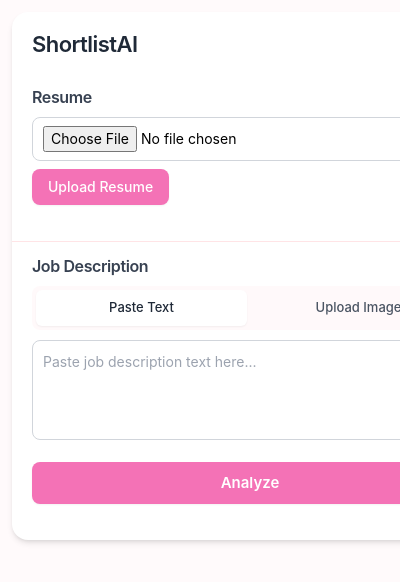
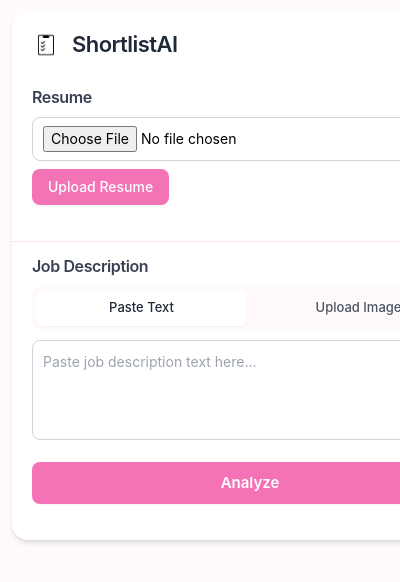
Before and after one commit to YashPatkar/ShortlistAI, a browser extension: page extension/popup.html in a window 400 px wide. Shown: the top 582 px of the page. Drawn offline with Linux system fonts and the light colour scheme; no server answers.

Commit message:
Added Logo and changed the ui primary color

```diff
--- a/extension/popup.html
+++ b/extension/popup.html
@@ -5,11 +5,13 @@
     <meta name="viewport" content="width=device-width, initial-scale=1.0">
     <title>ShortlistAI</title>
     <link rel="stylesheet" href="styles.css">
-    <link rel="icon" type="image/png" href="static/logo.png">
 </head>
 <body class="font-sans w-[500px] min-h-[400px] p-3 bg-rose-50/30">
     <div class="bg-white rounded-2xl p-0 shadow-md overflow-hidden">
-        <h1 id="extensionTitle" class="text-[22px] font-semibold m-0 px-5 pt-4 pb-3 text-gray-800 tracking-tight">ShortlistAI</h1>
+        <div id="extensionTitle" class="flex items-center gap-3 m-0 px-5 pt-4 pb-3">
+            <img src="icon.png" alt="ShortlistAI logo" class="h-7 w-7 flex-shrink-0" />
+            <h1 class="text-[22px] font-semibold text-gray-800 tracking-tight m-0">ShortlistAI</h1>
+        </div>
 
         <!-- Input Mode Sections -->
         <div id="inputMode">
```
Also changed, not shown: extension/icon.png (added), extension/manifest.json, extension/static/logo.png (deleted).
